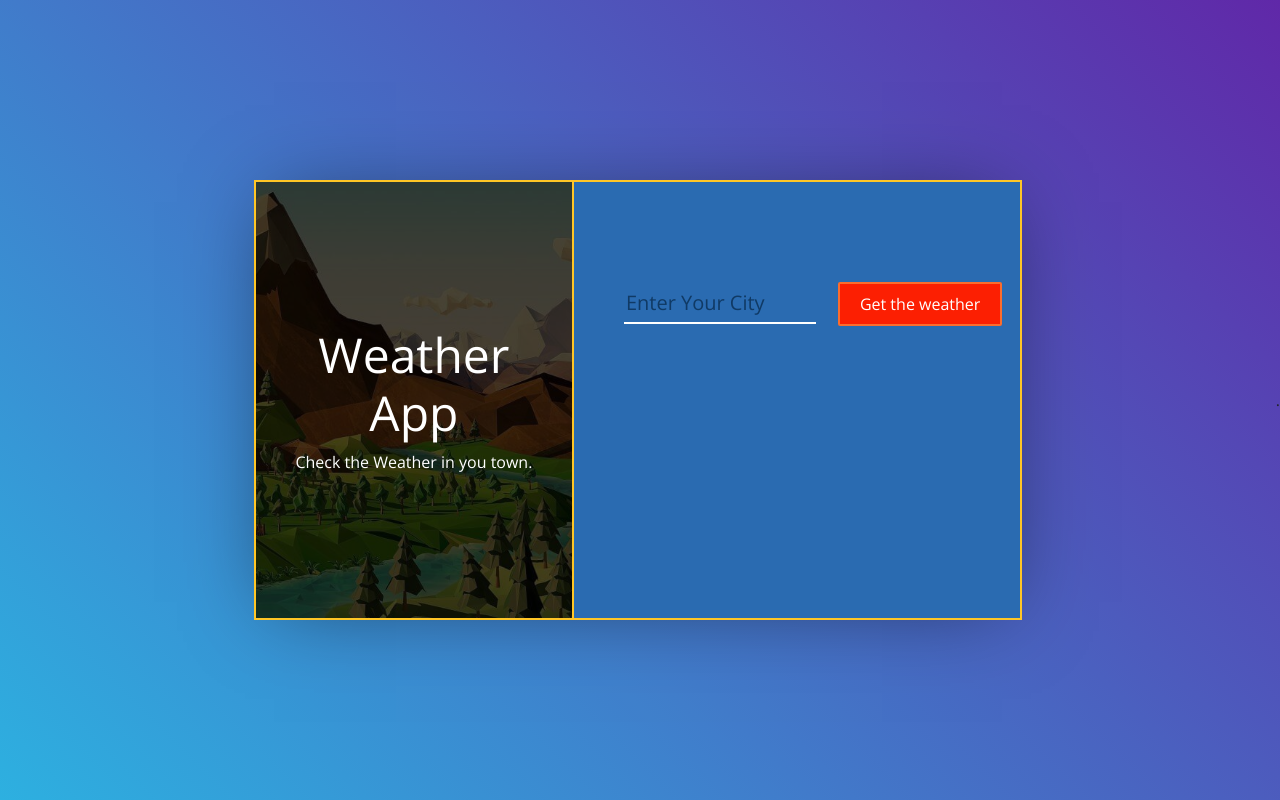
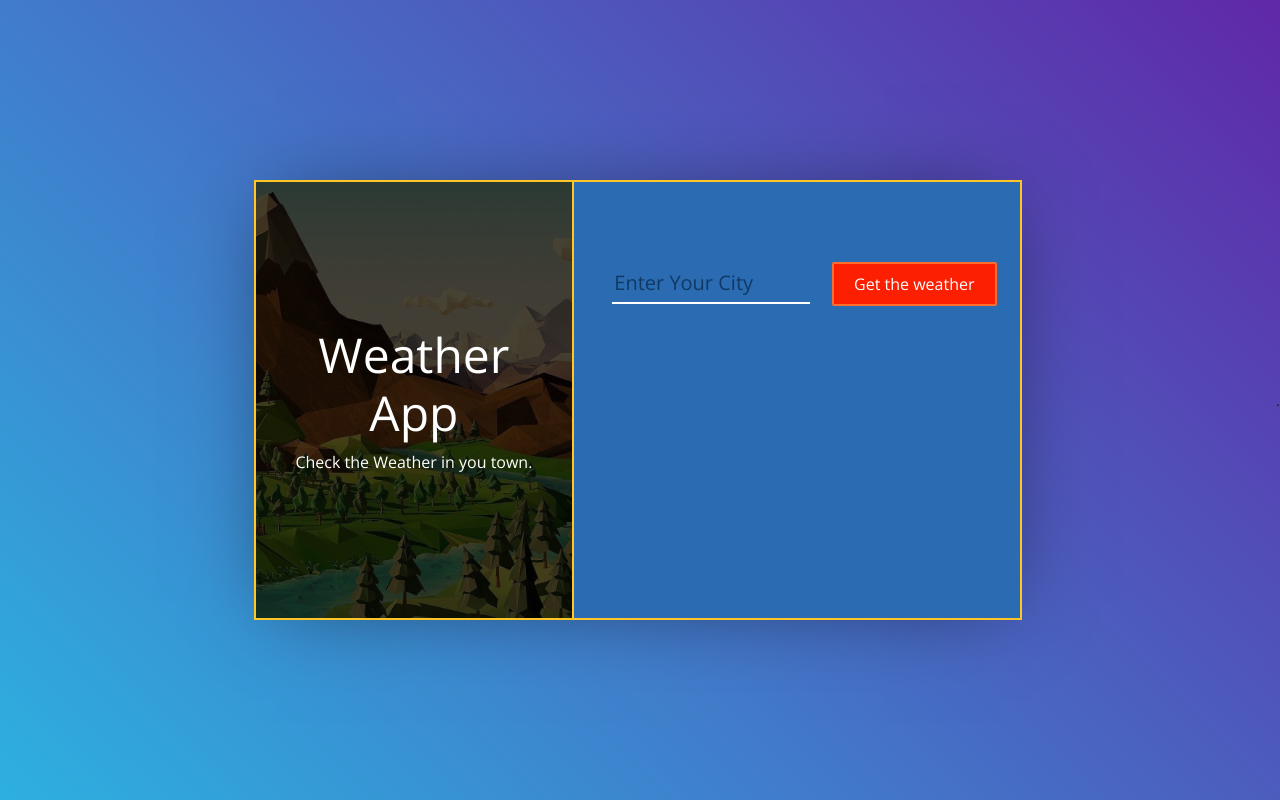
Before and after one commit to zaxel/weatherApp, a React (Create React App) app: page / in a window 1280 px wide. Built offline with nearby package versions, Linux system fonts and the light colour scheme.

Commit message:
form paddings fixed

```diff
--- a/src/App.css
+++ b/src/App.css
@@ -45,8 +45,8 @@ body {
 
 .form {
   height: 55vh;
-  padding-top: 100px;
-  padding-left: 50px;
+  padding-top: 10vh;
+  padding-left: 3vw;
   border-top: 2px solid #FFC626;
   border-bottom: 2px solid #FFC626;
   border-right: 2px solid #FFC626;
```
